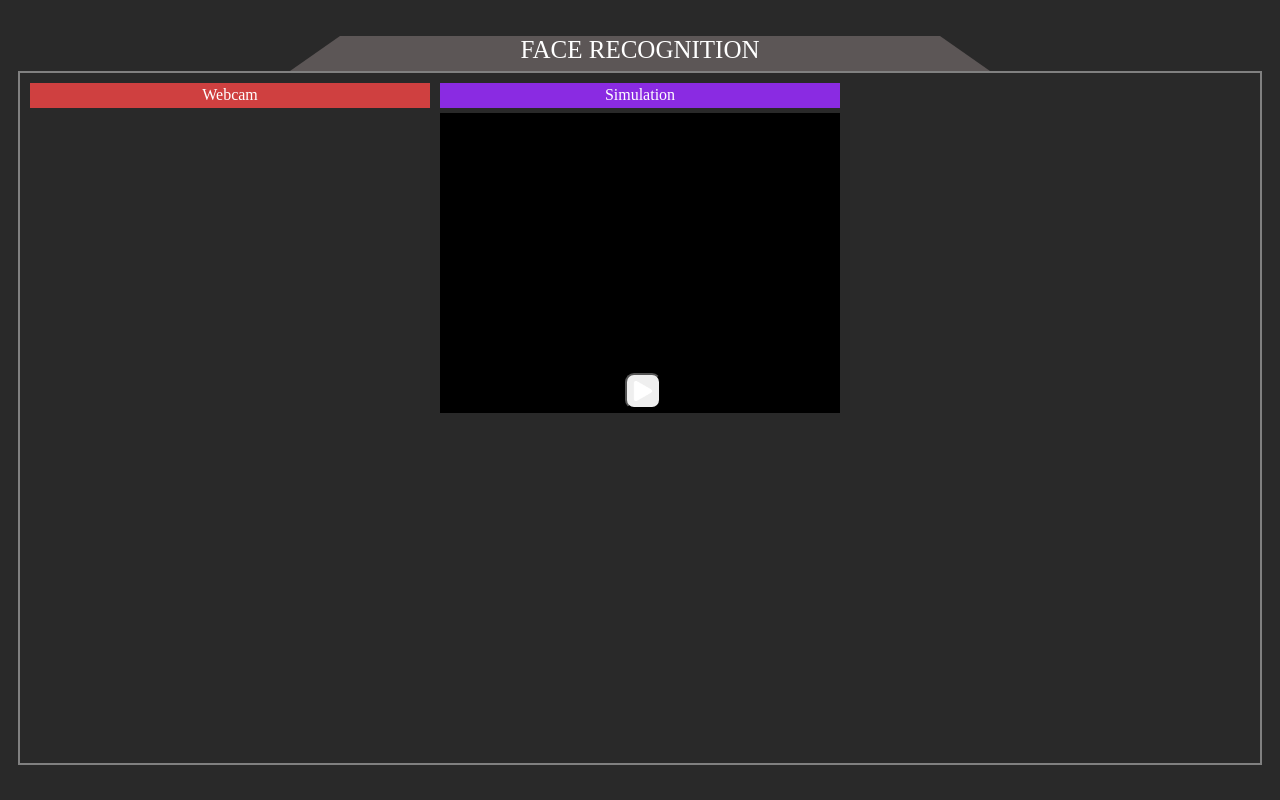
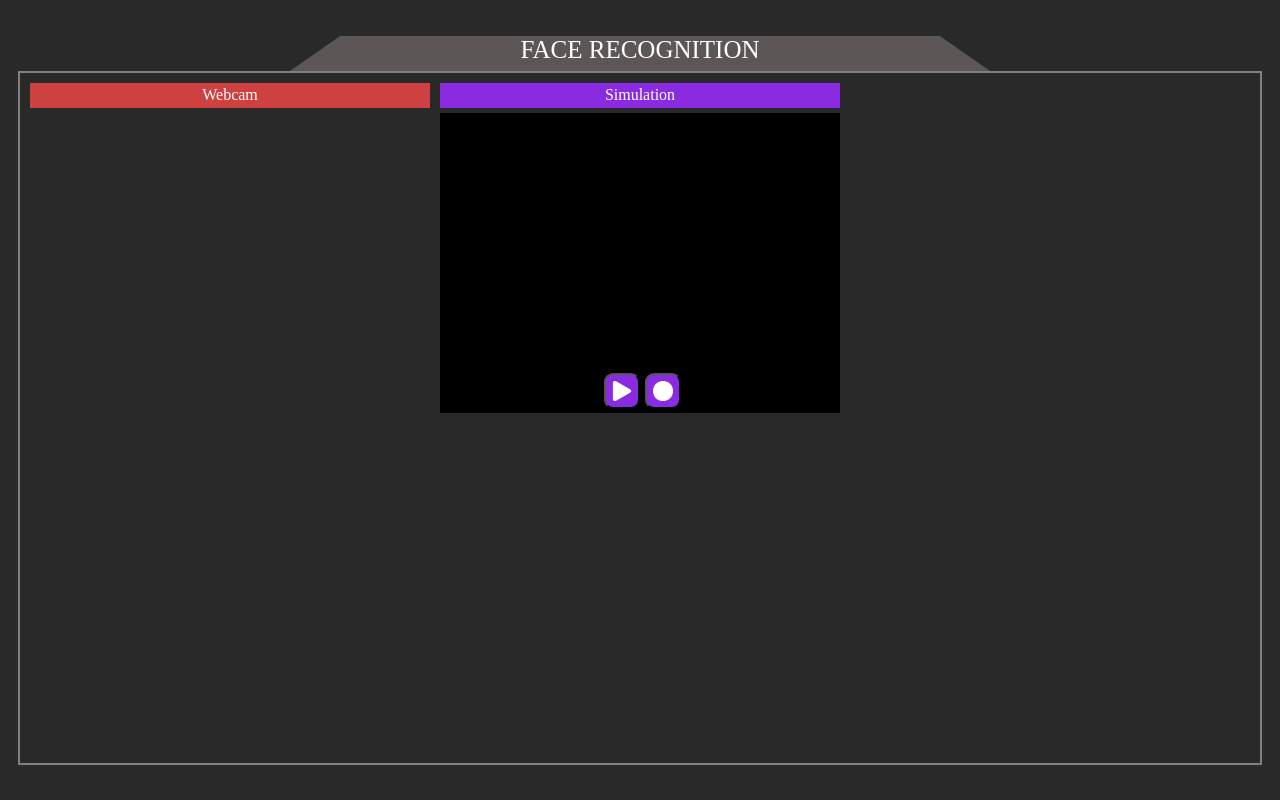
Before and after one commit to mousqtr/FaceRecorder, a React (Create React App) app: page / in a window 1280 px wide. Built offline with nearby package versions, Linux system fonts and the light colour scheme; no server answers.

Commit message:
Fix issue on selectors

```diff
--- a/src/App.css
+++ b/src/App.css
@@ -101,36 +101,15 @@ html, body, #root, #app {
   margin-left: 5px;
 }
 
-#app .controls .btnNotClicked {
-  background-color: #5c5656;
-}
 
-#app .controls .btnClicked {
-  background-color: green;
-}
+
 
 #app .controls img {
   width: 20px;
   width: 20px;
 }
 
-/* Camera */
-#app .camera .title {
-  background-color: #cf4040;
-}
 
-/* Simulation */
-#app .simulation .title {
-  background-color: blueviolet;
-}
-
-#app .simulation .view {
-  background-color: black;
-}
-
-#app .simulation .btnNotClicked {
-  background-color: blueviolet;
-}
 
 /* Preview */
 #app .preview .title {
--- a/src/App.js
+++ b/src/App.js
@@ -18,8 +18,7 @@ export default function App() {
 
   const webcamRef = useRef(null);
   const canvasRef = useRef(null);
-  // const loadingRef = useRef(null);
-  // const recordRef = useRef(false);
+
   // const recRef = useRef(false);
   // const timelineRef = useRef(null);
   // const previewRef = useRef(null);
--- a/src/components/Camera/Camera.css
+++ b/src/components/Camera/Camera.css
@@ -0,0 +1,3 @@
+#camera .title {
+    background-color: #cf4040;
+}
--- a/src/components/Camera/Camera.js
+++ b/src/components/Camera/Camera.js
@@ -1,15 +1,18 @@
 import React, { useRef, useEffect, useState } from "react";
 import Webcam from "react-webcam";
+
 import "./Camera.css";
 
 
 
-const Camera = React.forwardRef((props, ref) => (
-    <div className="section square camera">
-        <div className="title center">Webcam</div>
-            <Webcam ref={ref} className="view"/>
-        <div className="controls center"></div>
-    </div>
-));
+function Camera (props, ref) {
+    return (
+        <div id="camera" className="section square">
+            <div className="title center">Webcam</div>
+                <Webcam ref={ref} className="view"/>
+            <div className="controls center"></div>
+        </div>
+    );
+}
 
-export default Camera;
+export default Camera = React.forwardRef(Camera);
--- a/src/components/Simulation/Simulation.css
+++ b/src/components/Simulation/Simulation.css
@@ -0,0 +1,15 @@
+#simulation .title {
+    background-color: blueviolet;
+  }
+
+#simulation .view {
+    background-color: black;
+}
+
+#simulation .btnNotClicked {
+    background-color: blueviolet;
+}
+
+#simulation .btnClicked {
+    background-color: green;
+}
--- a/src/components/Simulation/Simulation.js
+++ b/src/components/Simulation/Simulation.js
@@ -17,19 +17,24 @@ import * as recognitionSelectors    from './../../store/selectors/recognition';
 
 
 var interval;
+var data = [];
 
 function Simulation (props, ref) {
 
     const dispatch = useDispatch();
     const isSimulationPlay = useSelector(recognitionSelectors.getSimulationPlay);
     const isSimulationRecord = useSelector(recognitionSelectors.getSimulationRecord);
+
     const { webcamRef, canvasRef } = ref;
+    const loadingRef = useRef(null);
+    const recordRef = useRef(false);
+    const redPointRef = useRef(false);
 
     const handlePlay = () => {
         if (!isSimulationPlay) {
             dispatch(recognitionActions.setSimulationPlay(true));
-            dispatch(recognitionActions.setSimulationLoading(true));
             runFacemesh();
+            loadingRef.current.style.display = 'block';
         }
     }
 
@@ -40,16 +45,16 @@ function Simulation (props, ref) {
         }
     }
 
-    // const handleRecord = () => {
-    //     if (!isSimulationRecord) {
-    //         dispatch(recognitionActions.setSimulationRecord(true));
-    //         recordRef.current = true;
-    //     } else {
-    //         dispatch(recognitionActions.setSimulationRecord(false));
-    //         dispatch(recognitionActions.setTimelineWidth(data.length + "px"));
-    //         recordRef.current = false;
-    //     }
-    // }
+    const handleRecord = () => {
+        if (!isSimulationRecord) {
+            dispatch(recognitionActions.setSimulationRecord(true));
+            recordRef.current = true;
+        } else {
+            dispatch(recognitionActions.setSimulationRecord(false));
+            dispatch(recognitionActions.setTimelineWidth(data.length + "px"));
+            recordRef.current = false;
+        }
+    }
 
     const runFacemesh = async () => {
       const net = await facemesh.load(facemesh.SupportedPackages.mediapipeFacemesh);
@@ -78,14 +83,16 @@ function Simulation (props, ref) {
 
                 // Make Detections
                 const face = await net.estimateFaces({input:video});
-                // if (face.length > 0) {
-                //     dispatch(recognitionActions.setSimulationLoading(false));
-                //     const isSimulationRec = useSelector(recognitionSelectors.getSimulationRecord);
-                //     if (isSimulationRecord) {
-                //         console.log('record')
-                //         data.push(face[0].scaledMesh);
-                //     }
-                // }
+                if (face.length > 0) {
+                    loadingRef.current.style.display = 'none';
+                    if (recordRef.current) {
+                        console.log('record')
+                        data.push(face[0].scaledMesh);
+                        redPointRef.current.style.display = 'block';
+                    } else {
+                        redPointRef.current.style.display = 'none';
+                    }
+                }
 
                 // Get canvas context
                 const ctx = canvasRef.current.getContext("2d");
@@ -94,32 +101,31 @@ function Simulation (props, ref) {
     };
 
     return (
-        <div className="section square simulation">
+        <div id="simulation" className="section square">
             <div className="title center">Simulation</div>
             <canvas ref={canvasRef} className="view"/>
             <div className="controls center">
                 {
                     (!isSimulationPlay) ?
                     <button
-                        className="controlsBtn center"
+                        className="btnNotClicked controlsBtn center"
                         onClick={handlePlay}>
                             <img src={play} type="button" alt="play" />
                     </button> :
                     <button
-                        className="controlsBtn center"
+                        className="btnNotClicked controlsBtn center"
                         onClick={handlePause}>
                             <img src={pause} type="button" alt="pause" />
                     </button>
                 }
-                {/* <button
+                <button
                     className={[(isSimulationRecord) ? "btnClicked" : "btnNotClicked", "controlsBtn center"].join(' ')}
                     onClick={handleRecord}>
                     <img src={record} type="button" alt="record" />
-                </button> */}
+                </button>
             </div>
-            {/* <img ref={loadingRef} src={rolling} type="button" alt="rolling" className="rolling"/>
-            <div ref={recRef} className="redPoint"></div> */}
-
+            <img ref={loadingRef} src={rolling} type="button" alt="rolling" className="rolling"/>
+            <div ref={redPointRef} className="redPoint"></div>
         </div>
     );
 }
--- a/src/store/features/recognition.js
+++ b/src/store/features/recognition.js
@@ -21,9 +21,6 @@ const { actions, reducer } = createSlice({
         setSimulationRecord: (state, action) => {
             state.isSimulationRecord = action.payload
         },
-        setSimulationLoading: (state, action) => {
-            state.isSimulationLoading = action.payload
-        },
         setPreviewPlay: (state, action) => {
             state.isPreviewPlay = action.payload
         },
@@ -40,7 +37,6 @@ export const {
     setWebcamPlay,
     setSimulationPlay,
     setSimulationRecord,
-    setSimulationLoading,
     setPreviewPlay,
     setTimelineWidth,
     setTimelinePosition
--- a/src/store/selectors/recognition.js
+++ b/src/store/selectors/recognition.js
@@ -1,13 +1,11 @@
-export const getWebcamPlay = (state) => state.isWebcamPlay;
+export const getWebcamPlay = (state) => state.recognition.isWebcamPlay;
 
-export const getSimulationPlay = (state) => state.isSimulationPlay;
+export const getSimulationPlay = (state) => state.recognition.isSimulationPlay;
 
-export const getSimulationRecord = (state) => state.isSimulationRecord;
+export const getSimulationRecord = (state) => state.recognition.isSimulationRecord;
 
-export const getSimulationLoading = (state) => state.isSimulationLoading;
+export const getPreviewPlay = (state) => state.recognition.isPreviewPlay;
 
-export const getPreviewPlay = (state) => state.isPreviewPlay;
+export const getTimelineWidth = (state) => state.recognition.timelineWidth;
 
-export const getTimelineWidth = (state) => state.timelineWidth;
-
-export const getTimelinePosition = (state) => state.timelinePosition;
+export const getTimelinePosition = (state) => state.recognition.timelinePosition;
```
